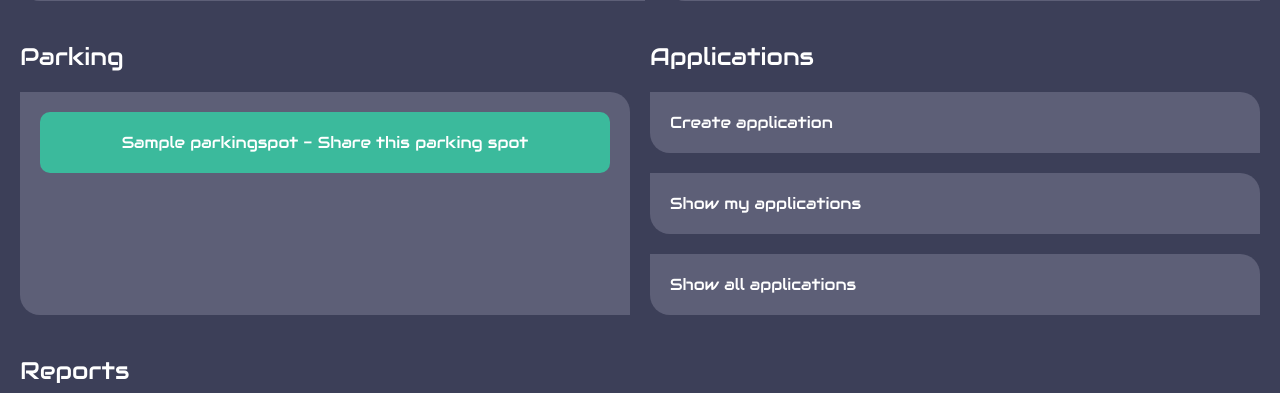
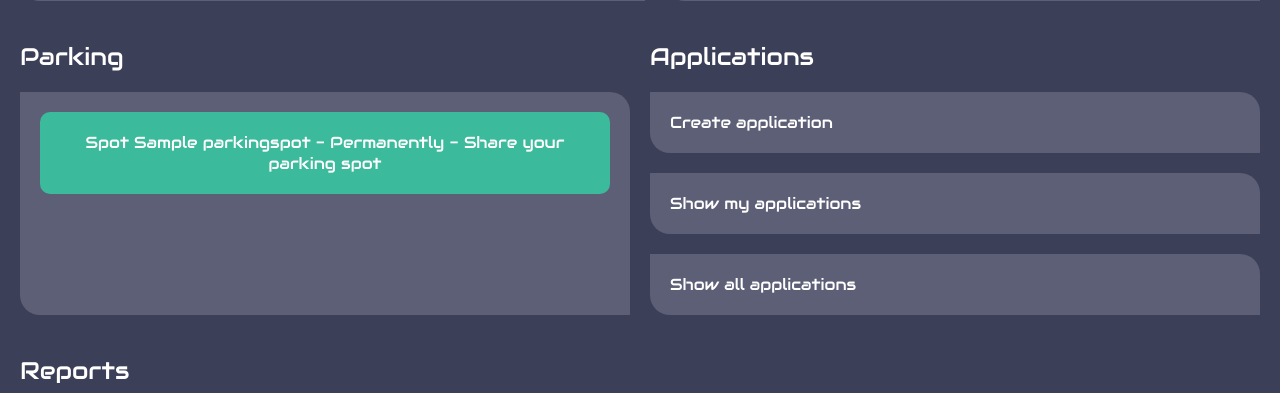
Before and after one commit to SzymonPiatek/Intranet, a Django app: page / in a window 1280 px wide. Shown: the part 607-1000 px from the top of the page. Run offline with Django 5.2, Linux system fonts and the light colour scheme; a user stored in the database is signed in; tables that the repository leaves empty hold one stand-in row (values such as "Sample post"); some libraries are stand-ins or nearby versions.

Commit message:
Parking block display

```diff
--- a/website/parkings/views.py
+++ b/website/parkings/views.py
@@ -9,7 +9,10 @@ def get_parking_booking_from_date(request):
             parking_bookings = ParkingBooking.objects.filter(spot__owner=request.user, date=date)
             if parking_bookings.exists():
                 parking_booking = parking_bookings.first()
-                booking_type = f"Shared for {parking_booking.tenant if parking_booking.tenant else 'no one'}"
+                if parking_booking.tenant:
+                    booking_type = f"Shared for {parking_booking.tenant}"
+                else:
+                    booking_type = "Free spot"
             else:
                 booking_type = None
                 info = "No shared parking spots"
@@ -30,7 +33,55 @@ def get_parking_booking_from_date(request):
 
 
 def get_user_parking_data(request):
-    user_parking_spot = ParkingSpot.objects.filter(owner=request.user)
-    if user_parking_spot.exists():
-        user_parking_spot_json = {'spot': user_parking_spot.first().name}
-        return JsonResponse({'user_parking_spot': user_parking_spot_json})
+    user_parking_spot = ParkingSpot.objects.filter(owner=request.user).first()
+
+    if user_parking_spot:
+        user_parking_spot_json = {"spot": user_parking_spot.name,
+                                  "date": "Permanently",
+                                  "info": "Share your parking spot"}
+
+        user_shared_spots = ParkingBooking.objects.filter(spot__owner=request.user).order_by('date')[:3]
+        if user_shared_spots.exists():
+            free_parking_spot_json = []
+            for spot in user_shared_spots:
+                if spot.tenant:
+                    info = f"Shared for {spot.tenant}"
+                else:
+                    info = "Free spot"
+                free_parking_spot_json.append({"spot": spot.spot.name,
+                                               "date": spot.date,
+                                               "info": info})
+            return JsonResponse({'user_parking_spots': user_parking_spot_json,
+                                 'free_parking_spots': free_parking_spot_json})
+        else:
+            return JsonResponse({'user_parking_spots': user_parking_spot_json,
+                                 'second_info': "You have not shared any parking spot"})
+    else:
+        user_parking_spot = ParkingBooking.objects.filter(tenant=request.user).order_by('date')[:2]
+        free_parking_spot = ParkingBooking.objects.filter(tenant=None).order_by('date')[:2]
+
+        if user_parking_spot.exists():
+            user_parking_spot_json = []
+            for spot in user_parking_spot:
+                user_parking_spot_json.append({"spot": spot.spot.name,
+                                               "date": spot.date,
+                                               "info": "Reserved"})
+        if free_parking_spot.exists():
+            free_parking_spot_json = []
+            for spot in free_parking_spot:
+                free_parking_spot_json.append({"spot": spot.spot.name,
+                                               "date": spot.date,
+                                               "info": "Available"})
+
+        if user_parking_spot.exists() and free_parking_spot.exists():
+            return JsonResponse({"user_parking_spots": user_parking_spot_json,
+                                 "free_parking_spots": free_parking_spot_json})
+        elif user_parking_spot.exists() and not free_parking_spot.exists():
+            return JsonResponse({"user_parking_spots": user_parking_spot_json,
+                                 "second_info": "There are no available spots to book"})
+        elif not user_parking_spot.exists() and free_parking_spot.exists():
+            return JsonResponse({"first_info": "You do not have any parking spot reservation",
+                                 "free_parking_spots": free_parking_spot_json})
+        elif not user_parking_spot.exists() and not free_parking_spot.exists():
+            return JsonResponse({"first_info": "You do not have any parking spot reservation",
+                                 "second_info": "There are no available spots to book"})
--- a/website/static/css/styles.css
+++ b/website/static/css/styles.css
@@ -128,6 +128,11 @@ footer .container .content .block .item .text {
 .home .container .content .block .items .item.events .info {
   text-align: center;
 }
+.home .container .content .block .items.parkings .item {
+  display: flex;
+  flex-direction: column;
+  gap: 20px;
+}
 .home .container .content .block .items.parkings .item .spot {
   background: #3BBA9C;
   text-align: center;
@@ -135,14 +140,18 @@ footer .container .content .block .item .text {
   border-radius: 10px;
 }
 .home .container .content .block .items.parkings .item .info {
-  text-align: center;
+  height: 100%;
+  display: flex;
+  justify-content: center;
+  align-items: center;
 }
 
-@media (max-width: 800px) {
+@media (max-width: 1100px) {
   .home .container .content .block {
     min-width: 100%;
   }
   .home .container .content .block .items {
+    min-height: fit-content;
     min-width: 100%;
   }
   .home .container .content .block .items .item {
--- a/website/static/js/parkings/parking_data.js
+++ b/website/static/js/parkings/parking_data.js
@@ -7,14 +7,66 @@ document.addEventListener('DOMContentLoaded', function() {
         fetch(url)
             .then(response => response.json())
             .then(data => {
-                if (data.hasOwnProperty('user_parking_spot')) {
-                    const userParkingSpot = data.user_parking_spot.spot;
+                if (data.hasOwnProperty('user_parking_spots')) {
+                    const parkingData = data.user_parking_spots;
+                    const parkingDataDiv = Object.assign(document.createElement('div'),
+                        {className: 'item'});
+
+                    if (Array.isArray(parkingData)) {
+                        parkingData.forEach(spot => {
+                            const parkingDataElement = Object.assign(document.createElement('div'),
+                                {className: 'spot'});
+                            parkingDataElement.innerHTML = `Spot ${spot.spot} - ${spot.date} - ${spot.info}`;
+                            parkingDataDiv.appendChild(parkingDataElement);
+                        });
+                        parkingItemsContainer.appendChild(parkingDataDiv);
+                    } else if (typeof parkingData === "object") {
+                        const parkingDataElement = Object.assign(document.createElement('div'),
+                            {className: "spot"});
+                        parkingDataElement.innerHTML = `Spot ${parkingData.spot} - ${parkingData.date} - ${parkingData.info}`;
+                        parkingDataDiv.appendChild(parkingDataElement);
+                        parkingItemsContainer.appendChild(parkingDataDiv);
+                    }
+                } else if (data.hasOwnProperty('first_info')) {
+                    const userParkingSpots = data.first_info;
                     const userParkingSpotDiv = Object.assign(document.createElement('div'),
-                        {className: 'item', id: 'shareParking'});
+                        {className: 'item'});
+
                     const userParkingSpotElement = Object.assign(document.createElement('div'),
-                        {className: 'spot'});
+                    {className: 'info'});
+                    userParkingSpotElement.innerHTML = userParkingSpots;
+                    userParkingSpotDiv.appendChild(userParkingSpotElement);
+                    parkingItemsContainer.appendChild(userParkingSpotDiv);
+                }
 
-                    userParkingSpotElement.innerHTML = `${userParkingSpot} - Share this parking spot`;
+                if (data.hasOwnProperty('free_parking_spots')) {
+                    const parkingData = data.free_parking_spots;
+                    const parkingDataDiv = Object.assign(document.createElement('div'),
+                        {className: 'item'});
+
+                    if (Array.isArray(parkingData) && parkingData.length > 1) {
+                        parkingData.forEach(spot => {
+                            const parkingDataElement = Object.assign(document.createElement('div'),
+                                {className: 'spot'});
+                            parkingDataElement.innerHTML = `Spot ${spot.spot} - ${spot.date} - ${spot.info}`;
+                            parkingDataDiv.appendChild(parkingDataElement);
+                        });
+                        parkingItemsContainer.appendChild(parkingDataDiv);
+                    } else if (typeof parkingData === "object" && Object.keys(parkingData).length > 1) {
+                        const parkingDataElement = Object.assign(document.createElement('div'),
+                            {className: "spot"});
+                        parkingDataElement.innerHTML = `Spot ${parkingData.spot} - ${parkingData.date} - ${parkingData.info}`;
+                        parkingDataDiv.appendChild(parkingDataElement);
+                        parkingItemsContainer.appendChild(parkingDataDiv);
+                    }
+                } else if (data.hasOwnProperty('second_info')) {
+                    const userParkingSpots = data.second_info;
+                    const userParkingSpotDiv = Object.assign(document.createElement('div'),
+                        {className: 'item'});
+
+                    const userParkingSpotElement = Object.assign(document.createElement('div'),
+                    {className: 'info'});
+                    userParkingSpotElement.innerHTML = userParkingSpots;
                     userParkingSpotDiv.appendChild(userParkingSpotElement);
                     parkingItemsContainer.appendChild(userParkingSpotDiv);
                 }
--- a/website/static/scss/home.scss
+++ b/website/static/scss/home.scss
@@ -58,6 +58,9 @@
           }
           &.parkings {
             .item {
+              display: flex;
+              flex-direction: column;
+              gap: 20px;
               .spot {
                 background: $booking-background;
                 text-align: center;
@@ -65,7 +68,10 @@
                 border-radius: 10px;
               }
               .info {
-                text-align: center;
+                height: 100%;
+                display: flex;
+                justify-content: center;
+                align-items: center;
               }
             }
           }
@@ -75,13 +81,14 @@
   }
 }
 
-@media (max-width: 800px) {
+@media (max-width: 1100px) {
   .home {
     .container {
       .content {
         .block {
           min-width: 100%;
           .items {
+            min-height: fit-content;
             min-width: 100%;
             .item {
               min-width: 100%;
```
Also changed, not shown: 1 other file.
